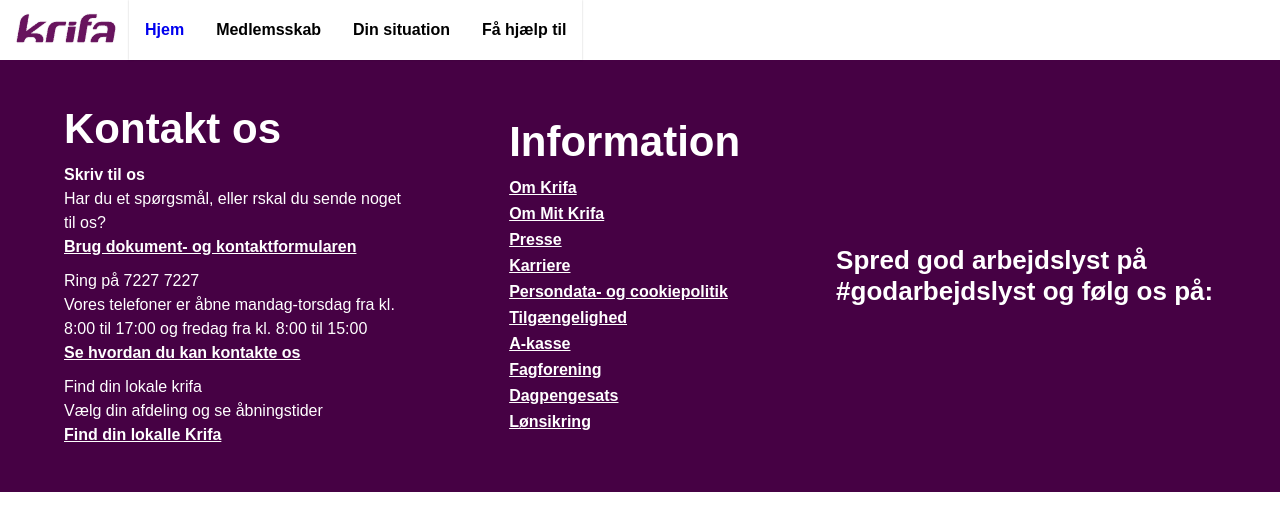
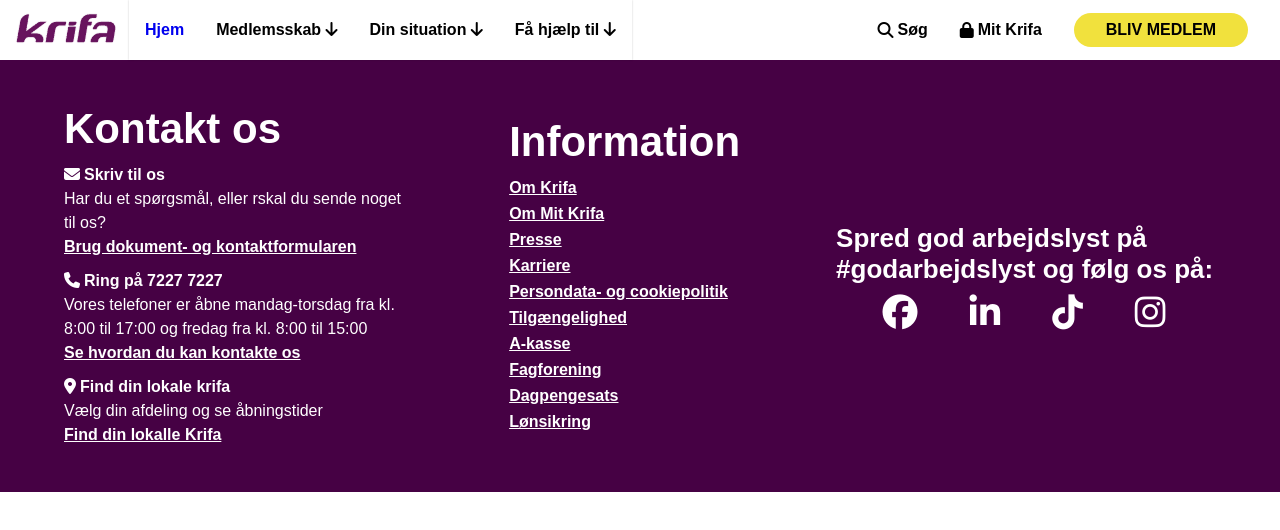
Before and after one commit to theand1234/MMD3_Krifa_gruppe7, a Vue app: page / in a window 1280 px wide. Shown: the top 530 px of the page. Built offline with nearby package versions, Linux system fonts and the light colour scheme.

Commit message:
cards og header

```diff
--- a/package.json
+++ b/package.json
@@ -9,6 +9,12 @@
     "preview": "vite preview"
   },
   "dependencies": {
+    "@fortawesome/fontawesome-free": "^6.7.2",
+    "@fortawesome/fontawesome-svg-core": "^6.7.2",
+    "@fortawesome/free-brands-svg-icons": "^6.7.2",
+    "@fortawesome/free-regular-svg-icons": "^6.7.2",
+    "@fortawesome/free-solid-svg-icons": "^6.7.2",
+    "@fortawesome/vue-fontawesome": "^3.0.8",
     "vue": "^3.5.13",
     "vue-router": "^4.5.1"
   },
--- a/src/App.vue
+++ b/src/App.vue
@@ -1,5 +1,7 @@
 <script setup>
+
 import { RouterLink, RouterView } from 'vue-router'
+import { FontAwesomeIcon } from '@fortawesome/vue-fontawesome';
 import TheHeader from './components/TheHeader.vue'
 import TheFooter from './components/TheFooter.vue'
 import IndexPage from './Pages/IndexPage.vue'
--- a/src/components/NavBar.vue
+++ b/src/components/NavBar.vue
@@ -1,7 +1,10 @@
+<script setup>
+
+</script>
 <template>
     <nav class="navbar">
         <router-link to='/' class="HomeKnap">Hjem</router-link>
-        <div class="dropdown"><button class="dropbtn">Medlemsskab <i></i></button>
+        <div class="dropdown"><button class="dropbtn">Medlemsskab <i class="fas fa-arrow-down"></i></button>
             <div class="dropdown-content"> <router-link to="/TyperAfMedlemsskaber">Typer af medlemsskaber</router-link>
         <router-link to="/MedlemsFordele">Medlemsfordele</router-link>
         <router-link to="/MedlemSomStuderende">Medlem Som Studerende</router-link>
@@ -9,7 +12,7 @@
 
             </div>
         </div>
-        <div class="dropdown"><button class="dropbtn">Din situation <i></i></button>
+        <div class="dropdown"><button class="dropbtn">Din situation <i class="fas fa-arrow-down"></i></button>
             <div class="dropdown-content"> <router-link to="/Loenmodtager">Lønmodtager</router-link>
         <router-link to="/Studerende">Studerende</router-link>
         <router-link to="/Nyudannet">Nyudannet</router-link>
@@ -18,7 +21,7 @@
         <router-link to="/Selvstaendig">Selvstændig</router-link>
             </div>
         </div>
-        <div class="dropdown"><button class="dropbtn">Få hjælp til<i></i></button>
+        <div class="dropdown"><button class="dropbtn">Få hjælp til <i class="fas fa-arrow-down"></i></button>
             <div class="DropdownIndhold"> <div><router-link to="/Dagpenge">Dagpenge</router-link>
         <router-link to="/Jobsoegning">Jobsøgning</router-link>
         <router-link to="/Opsigelse">Opsigelse</router-link>
--- a/src/components/TheFooter.vue
+++ b/src/components/TheFooter.vue
@@ -7,18 +7,18 @@
         <section class="Kontakt">
             <h4>Kontakt os</h4>
             <div>
-        <p class="Bold"><i></i>Skriv til os</p>
+        <p class="Bold"><i class="fa-solid fa-envelope"></i>Skriv til os</p>
         <p>Har du et spørgsmål, eller rskal du sende noget til os?</p>
         <p><a href="">Brug dokument- og kontaktformularen</a></p>
         </div>
         <div>
-            <p><i></i>Ring på 7227 7227</p>
+            <p class="Bold"><i class="fa-solid fa-phone"></i>Ring på 7227 7227</p>
             <p>Vores telefoner er åbne mandag-torsdag fra kl. 8:00 til 17:00 og fredag fra kl. 8:00 til 15:00</p>
             <p><a href="">Se hvordan du kan kontakte os</a></p>
         </div>
 
         <div>
-            <p><i></i>Find din lokale krifa</p>
+            <p class="Bold"><i class="fa-solid fa-location-dot"></i>Find din lokale krifa</p>
             <p>Vælg din afdeling og se åbningstider</p>
             <p><a href="">Find din lokalle Krifa</a></p>
         </div>
@@ -36,14 +36,24 @@
     </section>
     <section>
         <h5>Spred god arbejdslyst på #godarbejdslyst og følg os på:</h5>
-        <ul><li></li>
-        <li></li>
-        <li></li>
-        <li></li></ul>
+     <div class="Socials"><i class="fa-brands fa-facebook"></i><i class="fa-brands fa-linkedin-in"></i><i class="fa-brands fa-tiktok"></i><i class="fa-brands fa-instagram"></i></div>
     </section>
      </footer>
 </template>
 <style scoped>
+.Socials{
+    width: 100%;
+    display: flex;
+    justify-content: center;
+    gap: 3rem;
+}
+.Socials i{
+    font-size: 35px;
+    color: white;
+}
+i{
+    margin-right: 4px;
+}
 footer{
     display: flex;
     gap: 6rem;
--- a/src/components/TheHeader.vue
+++ b/src/components/TheHeader.vue
@@ -4,7 +4,8 @@
 </script>
 
 <template>
-<header><div class="HeaderLeft"><RouterLink to="/"><img src="../assets/Img/image 31.png" alt=""></RouterLink><NavBar/></div><div></div></header>
+<header><div class="HeaderLeft"><RouterLink to="/"><img src="../assets/Img/image 31.png" alt=""></RouterLink><NavBar/></div><div class="HeaderRight"><div><i class="fa-solid fa-magnifying-glass"></i><p>Søg</p></div>
+<div><i class="fa-solid fa-lock"></i><p>Mit Krifa</p></div><button>BLIV MEDLEM</button></div></header>
 </template>
 
 
@@ -20,6 +21,28 @@
     flex-direction: row;
     align-content: center;
 }
+.HeaderRight{
+    display: flex;
+    align-items: center;
+    gap: 32px;
+    margin-right: 32px;
+}
+.HeaderRight button{
+    background-color: #f1e13d;
+    border: none;
+    border-radius: 25px;
+    padding: 8px 32px;
+    text-align: center;
+    text-decoration: none;
+    font-size: 16px;
+    font-weight: 700;
+}
+.HeaderRight div{
+    display: flex;
+    align-items: center;
+    font-weight: 600;
+    gap: 4px;
+}
 img{
     margin: 0.5rem;
 }
--- a/src/main.js
+++ b/src/main.js
@@ -1,8 +1,8 @@
 import { createApp } from 'vue'
 import App from './App.vue'
 import router from './Router/Index.js'
+import '@fortawesome/fontawesome-free/css/all.css'
 import './assets/Styles/MainStyle.css'
-
 createApp(App)
     .use(router)
     .mount('#app')
```
Also changed, not shown: src/components/Cards.vue (added, +36 -0 lines), src/assets/data/cards.js (added), 1 other file (tests, documents, lock files or other folders).
